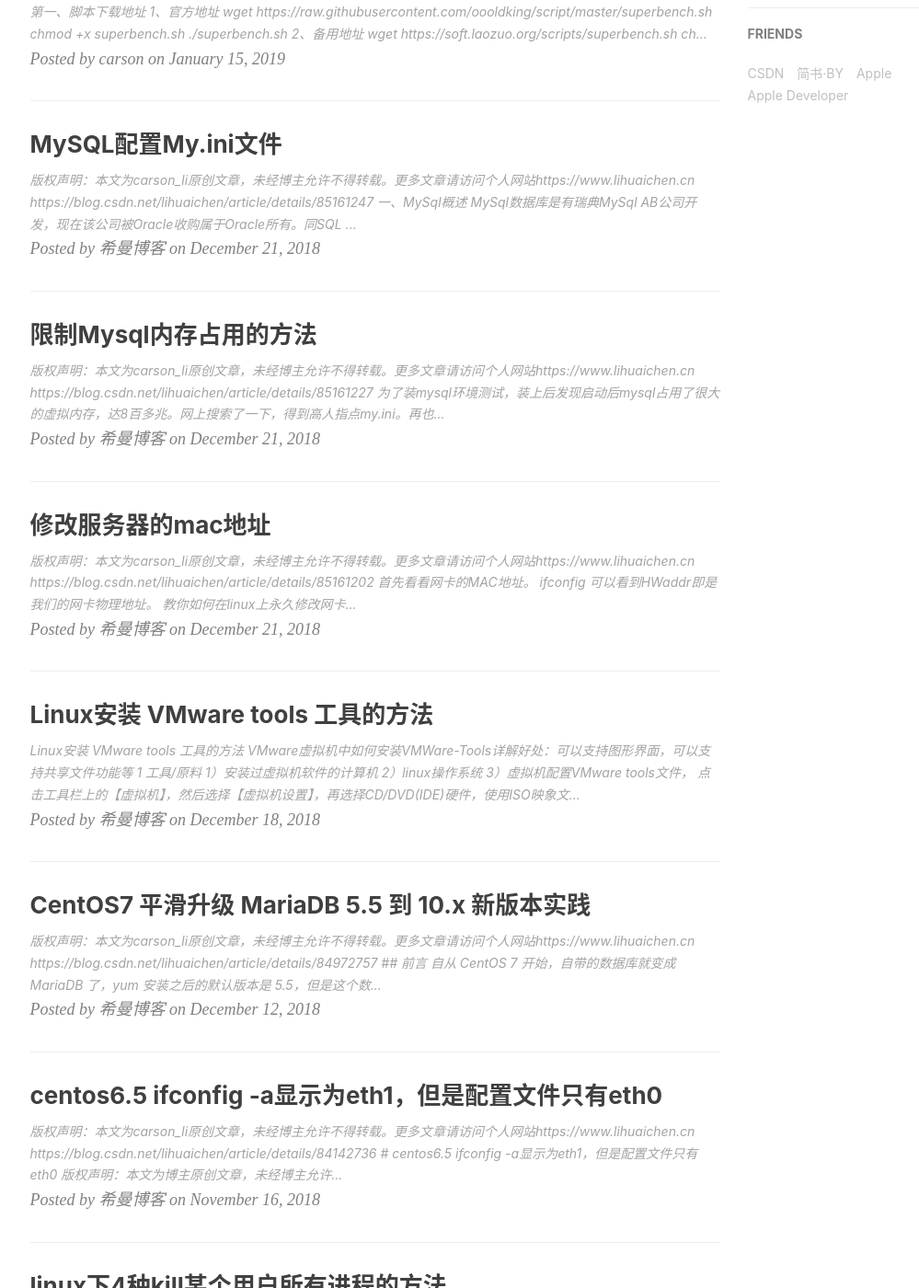
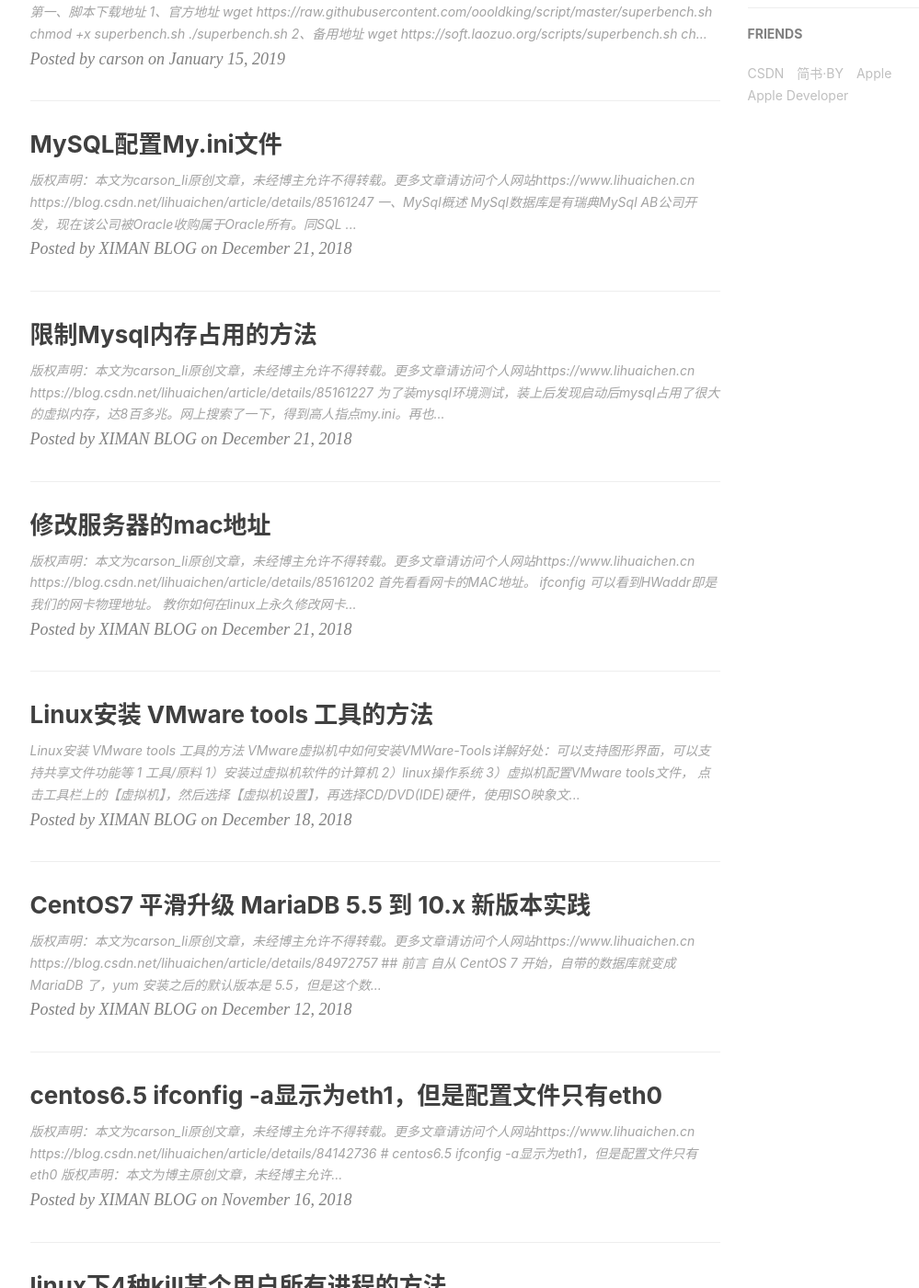
Before and after one commit to lihuaichen/lihuaichen.github.io, a Jekyll site: the page built from index.html, in a window 1280 px wide and 1400 px high, scrolled down 928 px. Shown: the whole window at 92% size, without its empty margins (135-1134 px from the left). Built offline with Jekyll 4.4.1, drawn with Linux system fonts in a browser that asks for light colours; nearby versions of some CDN libraries; the list of posts is cut into pages by our own code; comment, search, counter and statistics services are not loaded; some of the changed text lies outside the part shown.

Commit message:
Update _config.yml

```diff
--- a/_config.yml
+++ b/_config.yml
@@ -1,5 +1,5 @@
 # Site settings
-title: 希曼博客
+title: XIMAN BLOG
 SEOTitle: 希曼博客 | Carson的学习记录与分享
 header-img: img/post-bg-desk.jpg
 email: lihuaichen1995@163.com
@@ -23,7 +23,7 @@ zhihu_username:     can-que-huo-ji-yi
 github_username:    lihuaichen
 #facebook_username:  carson
 #jianshu_username:   e71990ada2fd
-twitter_username:    lihuaichen
+twitter_username:   lihuaichen
 
 
 
```
